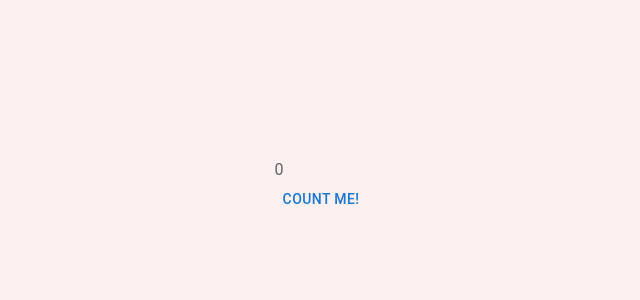
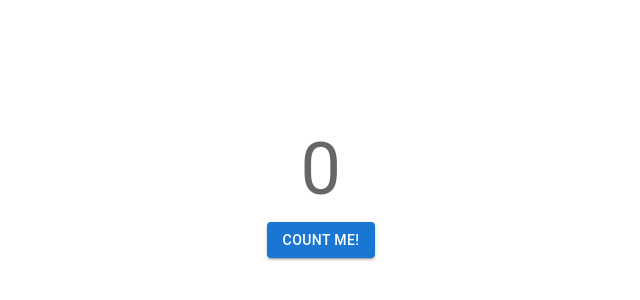
Before and after one commit to Ebazhanov/click-counter, a React (Create React App) app: page / in a window 1280 px wide. Shown: the part 220-520 px from the top of the page, without its empty margins (319-959 px from the left). Built offline with nearby package versions, Linux system fonts and the light colour scheme.

Commit message:
improve UI

```diff
--- a/src/App.js
+++ b/src/App.js
@@ -1,9 +1,9 @@
 import React, { useState } from "react";
-import "./App.css";
 import { Box, Button, FormGroup, FormLabel } from "@mui/material";
 
 function App() {
   const [count, setCount] = useState(0);
+
   return (
     <>
       <Box
@@ -13,8 +13,14 @@ function App() {
         minHeight="100vh"
       >
         <FormGroup>
-          <FormLabel>{count}</FormLabel>
-          <Button type="button" onClick={() => setCount(count + 1)}>
+          <FormLabel style={{ textAlign: "center" }} sx={{ fontSize: 72 }}>
+            {count}
+          </FormLabel>
+          <Button
+            type="button"
+            variant="contained"
+            onClick={() => setCount(count + 1)}
+          >
             Count me!
           </Button>
         </FormGroup>
```
